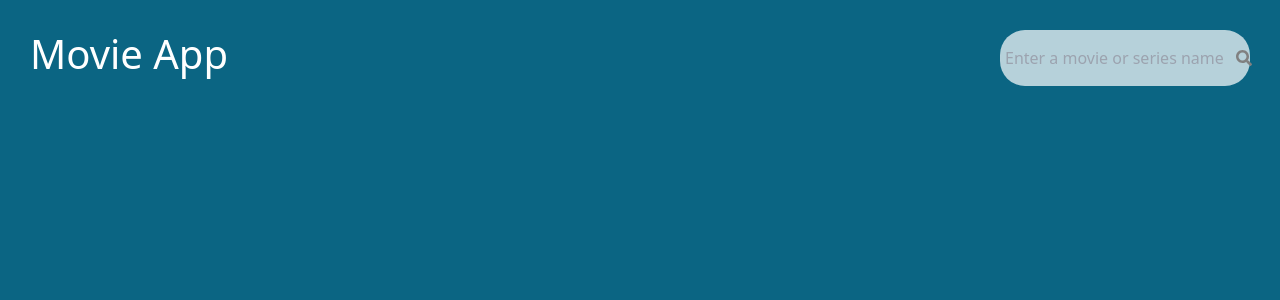
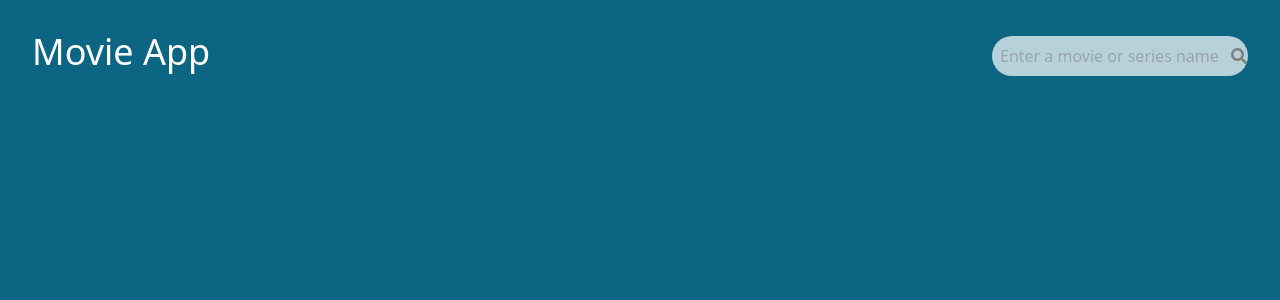
Before and after one commit to geeekgod/Movie_App, a Next.js app: page / in a window 1280 px wide. Shown: the top 300 px of the page. Built offline with nearby package versions, Linux system fonts and the light colour scheme.

Commit message:
style: conver module css to tailwind css

```diff
--- a/pages/index.tsx
+++ b/pages/index.tsx
@@ -1,14 +1,13 @@
 import type { NextPage } from "next";
 import axios from "axios";
 import React, { useState } from "react";
-import Card from "react-bootstrap/Card";
 import Button from "react-bootstrap/Button";
 import Row from "react-bootstrap/Row";
 import Col from "react-bootstrap/Col";
 import "bootstrap/dist/css/bootstrap.min.css";
-import classes from "../styles/Home.module.css";
 import { FontAwesomeIcon } from "@fortawesome/react-fontawesome";
 import { faSearch } from "@fortawesome/free-solid-svg-icons";
+import "tailwindcss/tailwind.css";
 
 const Home: NextPage = () => {
   const [term, setTerm] = useState("");
@@ -31,12 +30,13 @@ const Home: NextPage = () => {
   };
 
   return (
-    <div className={classes.container}>
+    <div className="min-h-screen bg-back-g">
       <nav>
-        <div className={classes.headerContainer}>
-          <h1>Movie App</h1>
-          <div className={classes.searchBar}>
+        <div className="flex justify-between items-center my-0 mx-3 px-3 py-8">
+          <h1 className="text-4xl text-white">Movie App</h1>
+          <div className="flex h-10 bg-search-bar items-center p-2 w-64 justify-evenly rounded-3xl ">
             <input
+              className="bg-transparent border-none outline-none"
               type="text"
               value={term}
               placeholder="Enter a movie or series name"
@@ -57,7 +57,7 @@ const Home: NextPage = () => {
               <Col key={pos} md={4}>
                 <div
                   style={{ width: "18rem" }}
-                  className={classes.cardContainer}
+                  className="w-4/12 m-auto overflow-hidden rounded-3xl bg-card-cont my-2"
                 >
                   {item.i && (
                     <div
@@ -66,12 +66,12 @@ const Home: NextPage = () => {
                         backgroundSize: "cover",
                         backgroundPosition: "center center",
                       }}
-                      className={classes.cardImage}
+                      className="w-full h-96"
                     ></div>
                   )}
-                  <div className={classes.cardContentContainer}>
-                    <h4>{item.l}</h4>
-                    <Row>
+                  <div className="py-6 px-6 text-white">
+                    <h4 className="my-1">{item.l}</h4>
+                    <Row className="my-1">
                       <Col>
                         <p>{item.rank}</p>
                       </Col>
@@ -81,6 +81,7 @@ const Home: NextPage = () => {
                       </Col>
                     </Row>
                     <a
+                      className="my-1"
                       target="_blank"
                       href={`https://www.imdb.com/find?q=${item.l}`}
                     >
--- a/styles/Home.module.css
+++ /dev/null
@@ -1,43 +0,0 @@
-.container {
-  min-height: 100vh;
-  background: #0b6583;
-}
-.headerContainer {
-  display: flex;
-  justify-content: space-between;
-  margin: 0 20px;
-  padding: 30px 10px;
-  color: white !important;
-}
-.searchBar {
-  display: flex;
-  background-color: rgba(255, 255, 255, 0.7);
-  align-items: center;
-  padding: 5px;
-  width: 250px;
-  justify-content: space-evenly;
-  border-radius: 25px;
-}
-.searchBar input {
-  border: none;
-  outline: none;
-  background-color: transparent;
-}
-
-.cardContainer {
-  width: 18rem;
-  margin: auto;
-  overflow: hidden;
-  background: #073a4b;
-  border-radius: 30px;
-}
-
-.cardImage {
-  width: 100%;
-  height: 400px;
-}
-
-.cardContentContainer{
-  padding: 20px 15px;
-  color: #fff;
-}
--- a/tailwind.config.js
+++ b/tailwind.config.js
@@ -4,7 +4,13 @@ module.exports = {
     "./components/**/*.{js,ts,jsx,tsx}",
   ],
   theme: {
-    extend: {},
+    extend: {
+      colors: {
+        "back-g": "#0b6583",
+        "search-bar": "rgba(255, 255, 255, 0.7)",
+        "card-cont": "#073a4b",
+      },
+    },
   },
   plugins: [],
-}
+};
```
